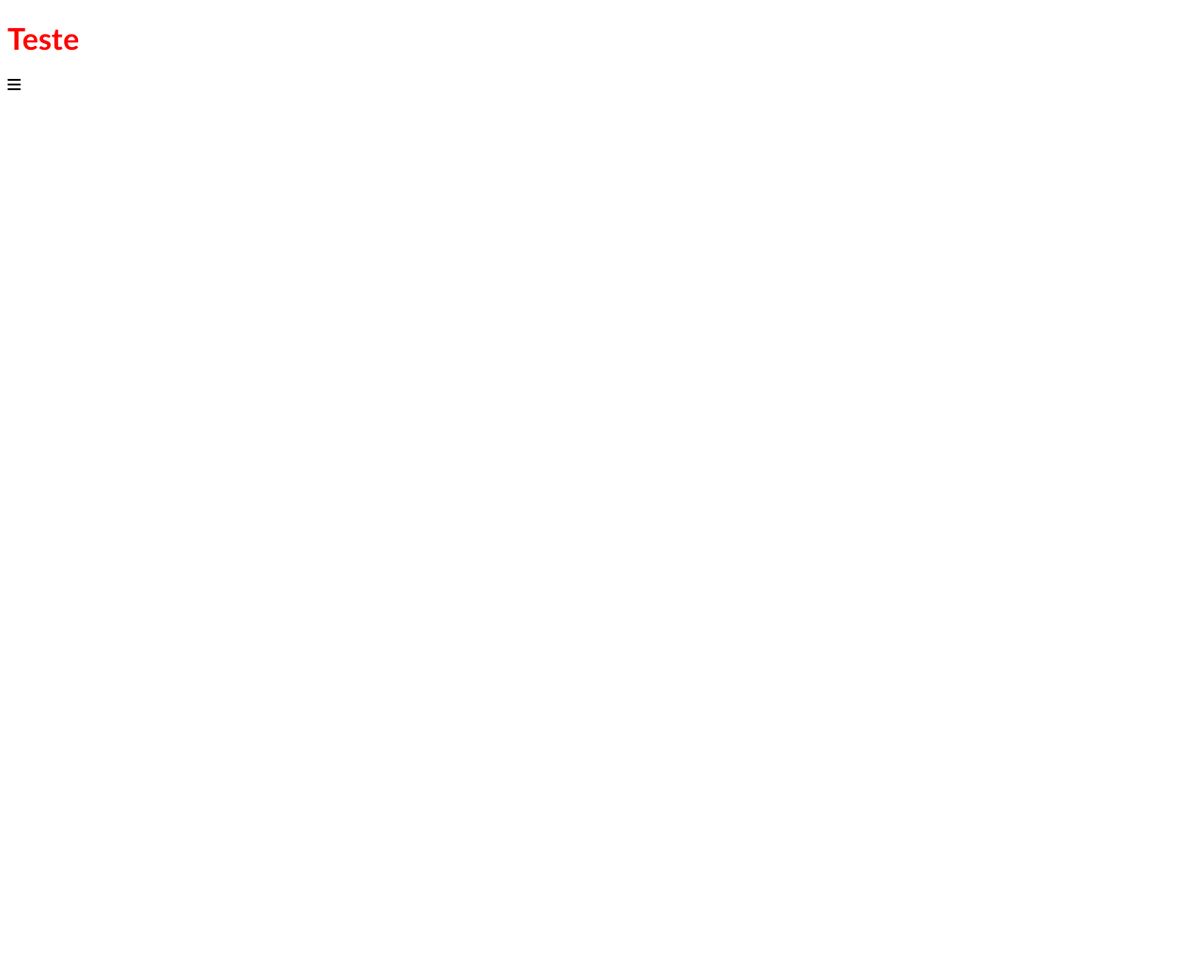
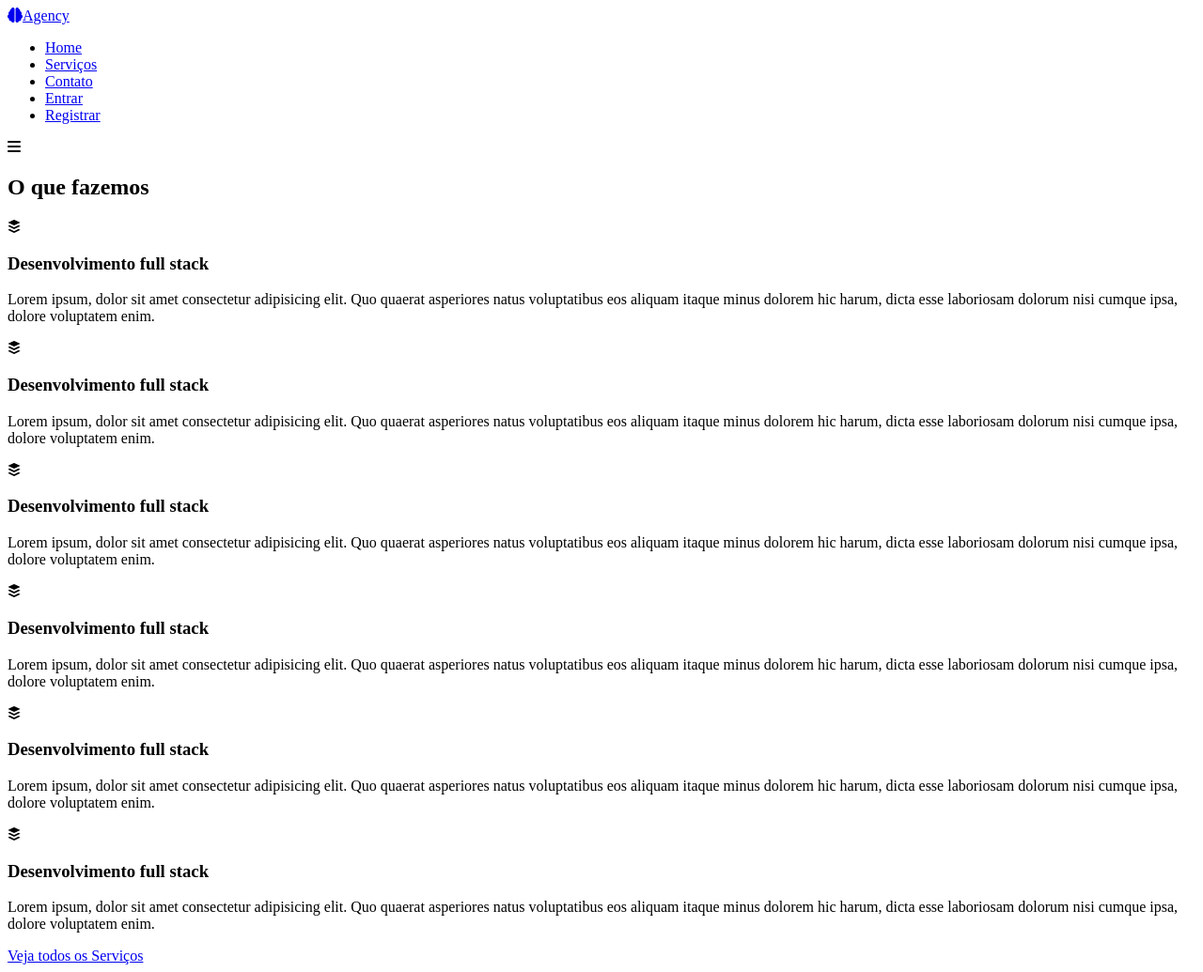
Before and after one commit to JdSeus/sass_studies--project-agency, a plain HTML site: page index.html in a window 1280 px wide. Shown: the whole page at 94% size. Before the commit the page ends 800 px from the top, so only its background shows below. Drawn offline with Linux system fonts and the light colour scheme.

Commit message:
Iniciando o HTML

```diff
--- a/index.html
+++ b/index.html
@@ -15,7 +15,68 @@
     <link rel="stylesheet" href="./css/styles.css">
 </head>
 <body>
-    <h1>Teste</h1>
-    <i class="fas fa-bars"></i>
+    <header id="main-banner">
+        <div class="nav-container">
+            <a href="#" class="brand">
+                <i class="fas fa-brain"></i>Agency
+            </a>
+            <nav>
+                <ul class="nav-container-navbar">
+                    <li>
+                        <a href="#">Home</a>
+                    </li>
+                    <li>
+                        <a href="#">Serviços</a>
+                    </li>
+                    <li>
+                        <a href="#">Contato</a>
+                    </li>
+                    <li>
+                        <a href="#" class="btn btn-primary">Entrar</a>
+                    </li>
+                    <li>
+                        <a href="#" class="btn">Registrar</a>
+                    </li>
+                </ul>
+            </nav>
+            <i class="fas fa-bars"></i>
+        </div>
+    </header>
+    <main class="services-container">
+        <h2>O que fazemos</h2>
+        <div class="services-card-container">
+            <div class="services-card">
+                <i class="fab fa-buffer"></i>
+                <h3>Desenvolvimento full stack</h3>
+                <p>Lorem ipsum, dolor sit amet consectetur adipisicing elit. Quo quaerat asperiores natus voluptatibus eos aliquam itaque minus dolorem hic harum, dicta esse laboriosam dolorum nisi cumque ipsa, dolore voluptatem enim.</p>
+            </div>
+            <div class="services-card">
+                <i class="fab fa-buffer"></i>
+                <h3>Desenvolvimento full stack</h3>
+                <p>Lorem ipsum, dolor sit amet consectetur adipisicing elit. Quo quaerat asperiores natus voluptatibus eos aliquam itaque minus dolorem hic harum, dicta esse laboriosam dolorum nisi cumque ipsa, dolore voluptatem enim.</p>
+            </div>
+            <div class="services-card">
+                <i class="fab fa-buffer"></i>
+                <h3>Desenvolvimento full stack</h3>
+                <p>Lorem ipsum, dolor sit amet consectetur adipisicing elit. Quo quaerat asperiores natus voluptatibus eos aliquam itaque minus dolorem hic harum, dicta esse laboriosam dolorum nisi cumque ipsa, dolore voluptatem enim.</p>
+            </div>
+            <div class="services-card">
+                <i class="fab fa-buffer"></i>
+                <h3>Desenvolvimento full stack</h3>
+                <p>Lorem ipsum, dolor sit amet consectetur adipisicing elit. Quo quaerat asperiores natus voluptatibus eos aliquam itaque minus dolorem hic harum, dicta esse laboriosam dolorum nisi cumque ipsa, dolore voluptatem enim.</p>
+            </div>
+            <div class="services-card">
+                <i class="fab fa-buffer"></i>
+                <h3>Desenvolvimento full stack</h3>
+                <p>Lorem ipsum, dolor sit amet consectetur adipisicing elit. Quo quaerat asperiores natus voluptatibus eos aliquam itaque minus dolorem hic harum, dicta esse laboriosam dolorum nisi cumque ipsa, dolore voluptatem enim.</p>
+            </div>
+            <div class="services-card">
+                <i class="fab fa-buffer"></i>
+                <h3>Desenvolvimento full stack</h3>
+                <p>Lorem ipsum, dolor sit amet consectetur adipisicing elit. Quo quaerat asperiores natus voluptatibus eos aliquam itaque minus dolorem hic harum, dicta esse laboriosam dolorum nisi cumque ipsa, dolore voluptatem enim.</p>
+            </div>
+        </div>
+        <a href="#" class="btn btn-primary btn-rounded">Veja todos os Serviços</a>
+    </main>
 </body>
 </html>
```
